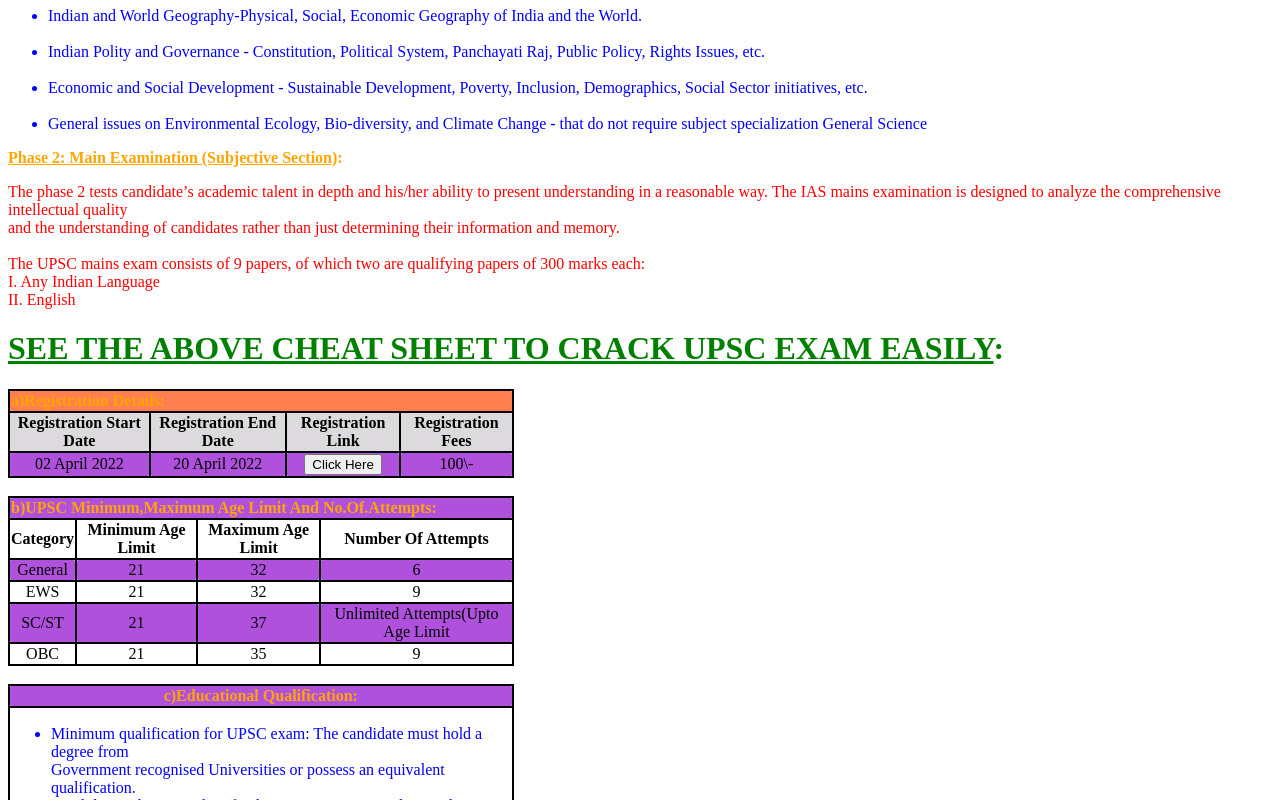
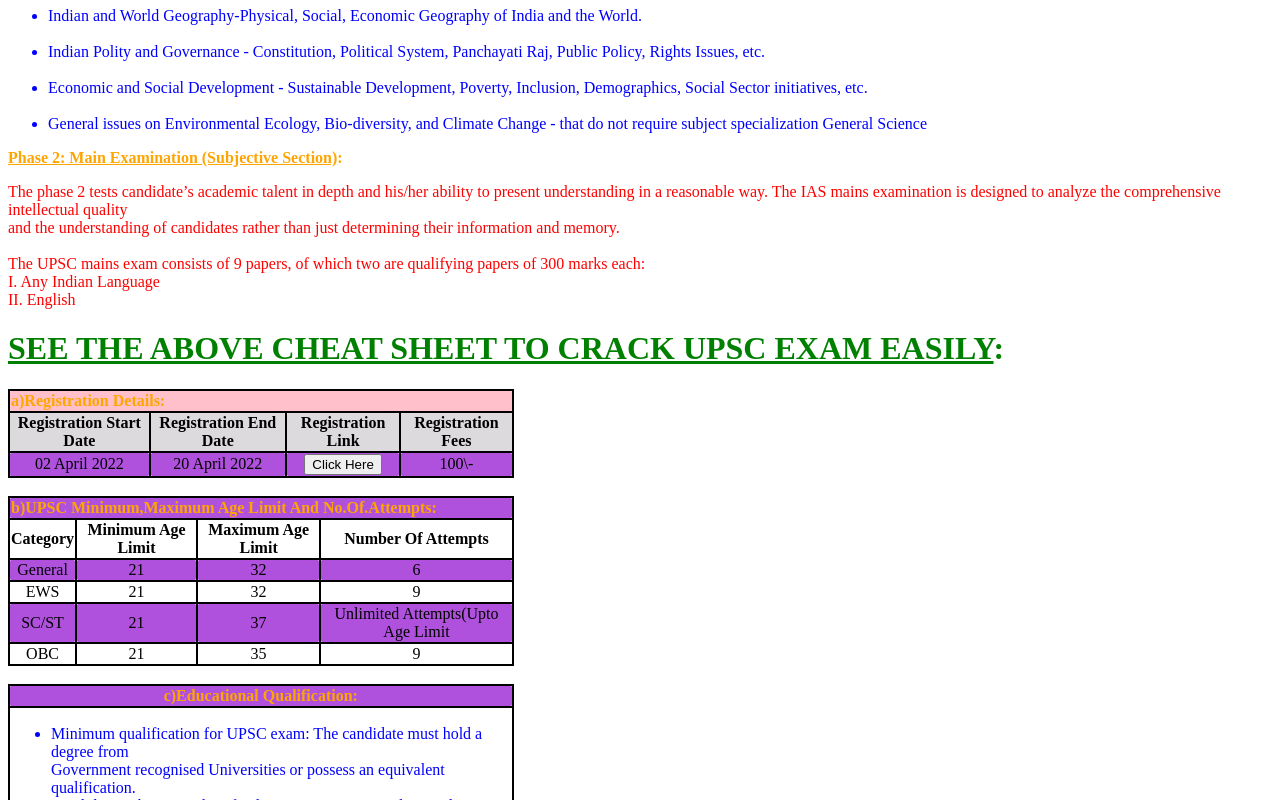
Before and after one commit to PATCHAKULASSVDBULLIMANOHAR/upsc-civil-services-examination, a plain HTML site: page index.html in a window 1280 px wide. In both pictures the pointer is over the element 260 px from the left and 913 px from the top of the page. Shown: the part 513-1313 px from the top of the page. Drawn offline with Linux system fonts and the light colour scheme.

Commit message:
Update index.html

```diff
--- a/index.html
+++ b/index.html
@@ -30,7 +30,7 @@ ol
 {
 color:brown
 }
- tr:hover{background-color:coral;}
+ tr:hover{background-color:pink;}
 </style>
 <script>
 function fun()
```
